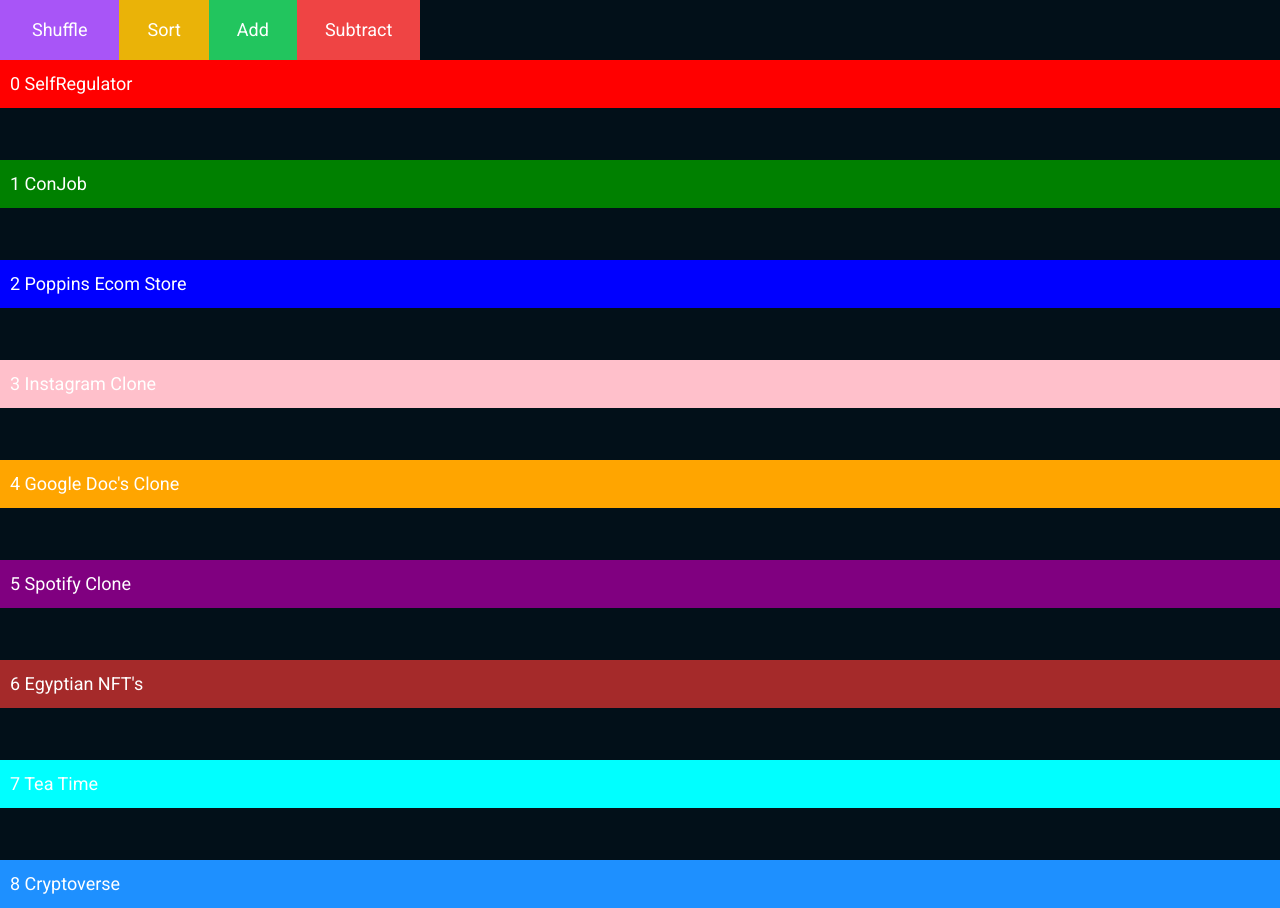
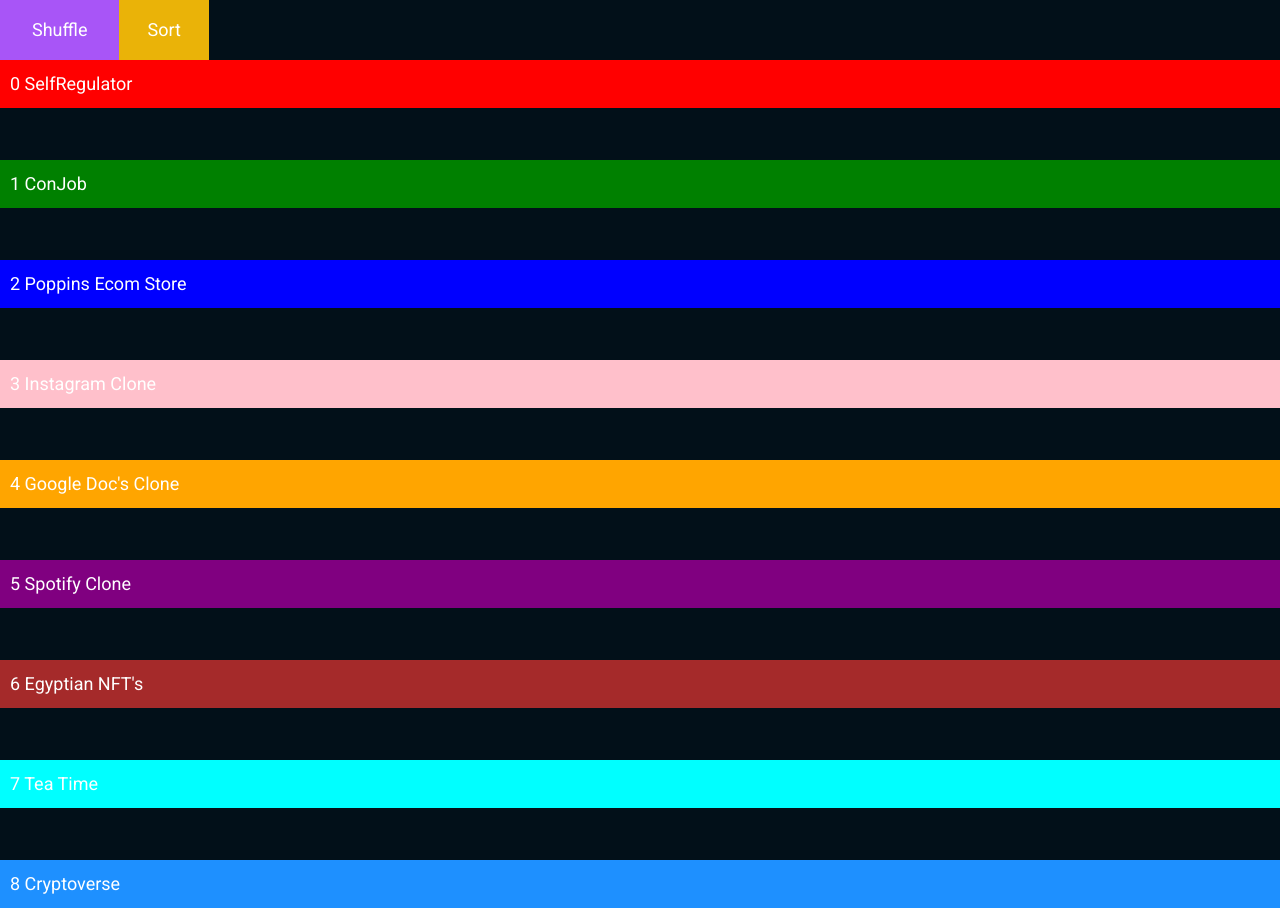
Before and after one commit to JamesPrenticez/nextjs-old-portfolio, a Next.js app: page / in a window 1280 px wide. Built offline with nearby package versions, Linux system fonts and the light colour scheme.

Commit message:
Clean up

```diff
--- a/components/List.jsx
+++ b/components/List.jsx
@@ -1,41 +1,16 @@
 import { projects } from '../data';
-import React, { useEffect, useRef, useState } from 'react';
-
+import React, { useRef, useState } from 'react';
 
 function List() {
-
   const cardRef = useRef([])
   //const [data, setData] = useState(['1', '2', '3', '4', '5']
   const [data, setData] = useState(projects) //arry of objects
-
-  const randomColor = () => {
-    return Math.floor(Math.random()*16777215).toString(16);
-  }
-
-  //Dynamically append a useRef arry
-  useEffect(() => {
-    cardRef.current = cardRef.current.slice(0, data.length);
-  }, [cardRef, data]);
-
-  const add = () => {
-    let increment = data.length
-    let color = randomColor()
-    setData([...data, {id: increment, position: increment, title: `${color}`, color: `#${color}`}])
-    //console.log(cardRef.current)
-  }
-
-  const subtract = () => {
-    let a = data
-    let newData = a.filter(p => p.position != a[a.length -1].position)
-    setData(newData)
-  }
 
   const shuffle = () => {
     let list = data
     let i = list.length -1, randomI, currentPos, randomPos
     //While there remains elements to shuffle... works top back to 0 index
     while(i >= 1){
-
       randomI = Math.ceil(Math.random() * i--)
 
       //Find a pair to swap
@@ -52,22 +27,19 @@
   }
 
   const sort = () => {
-    console.log("hi")
+    console.log('sort')
   }
 
   return (
   <>
     <button type="button" className='px-8 py-4 bg-purple-500' onClick={() => shuffle()}>Shuffle</button>
     <button type="button" className='px-7 py-4 bg-yellow-500' onClick={() => sort()}>Sort</button>
-    <button type="button" className='px-7 py-4 bg-green-500' onClick={() => add()}>Add</button>
-    <button type="button" className='px-7 py-4 bg-red-500' onClick={() => subtract()}>Subtract</button>
 
     {data.map((item, i) => (
       <div
           id={item.id}
           key={i}
-          ref={element => cardRef.current[i] = element}
-          style={{width: '100%', backgroundColor: `${item.color}`, padding: "10px", marginTop: `${item.position}00px`, position:'absolute'}}
+          style={{width: '100%', backgroundColor: `${item.color}`, padding: "10px", marginTop: `${item.position}00px`, position:'absolute', transition: 'all 0.9s ease-out'}}
       >
         {item.position + " " + item.title}
       </div>
@@ -79,3 +51,4 @@
 export default List;
 
 // https://stackoverflow.com/questions/54633690/how-can-i-use-multiple-refs-for-an-array-of-elements-with-hooks
+// https://stackoverflow.com/questions/1129216/sort-array-of-objects-by-string-property-value
```
